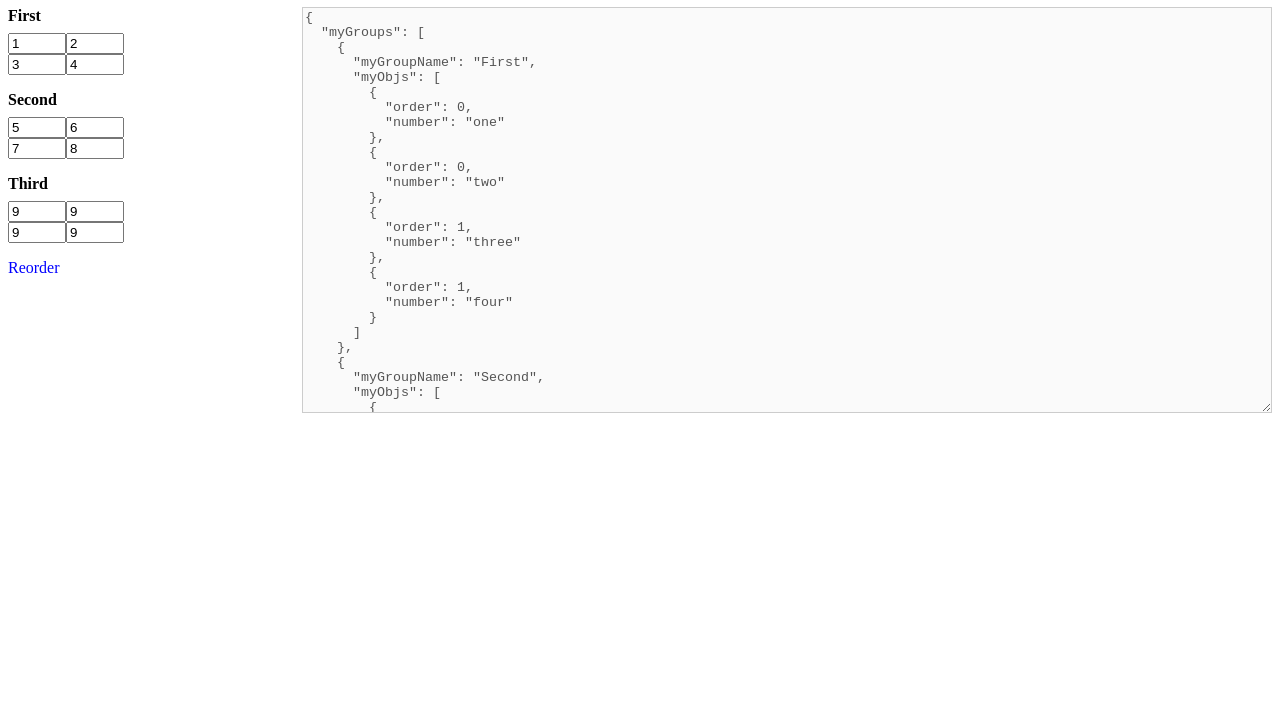
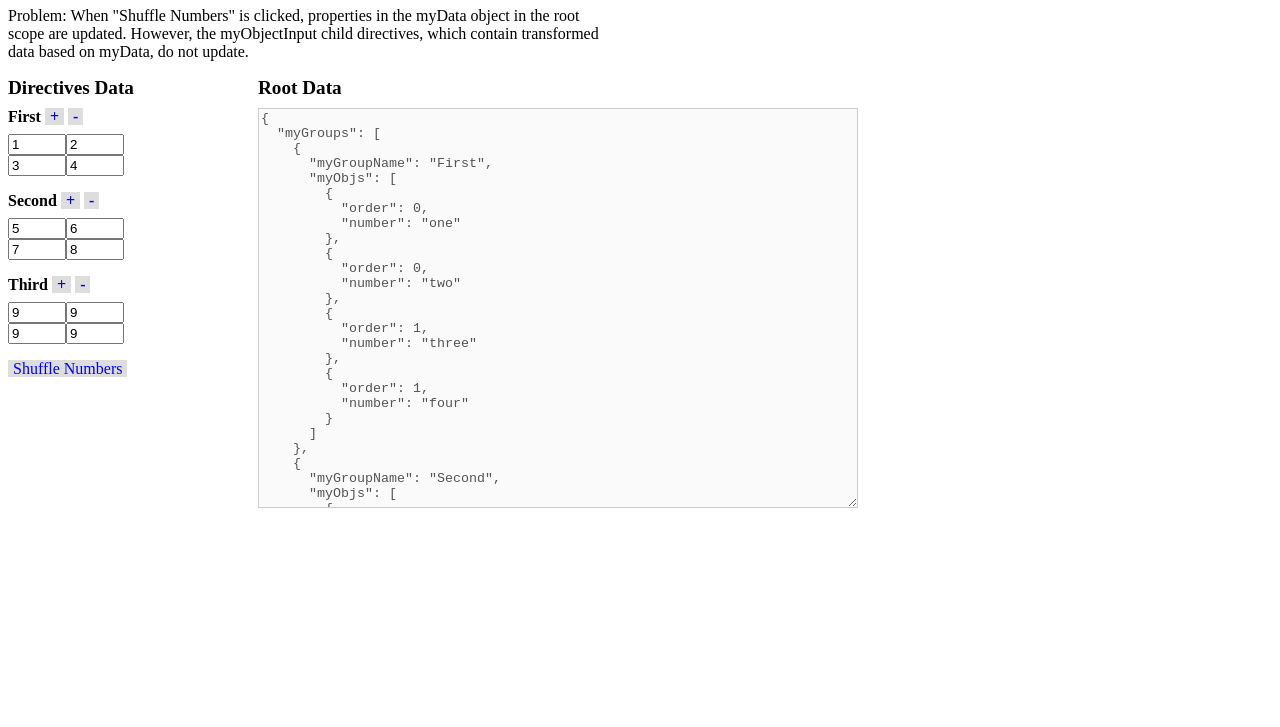
Before and after one commit to gagechoat/plnkr_transform, a plain HTML site: page index.html in a window 1280 px wide. Shown: the part 73-800 px from the top of the page. Drawn offline with nearby package versions, Linux system fonts and the light colour scheme.

Commit message:
prep for upload to plnkr

```diff
--- a/index.html
+++ b/index.html
@@ -9,17 +9,26 @@
   </head>
 
   <body>
-    <h1>Explore Data Binding with Transformation</h1>
+    <h1>Data Binding with Directive Transformation</h1>
+
+    <p>Problem: When "Shuffle Numbers" is clicked, properties in the myData object in the root scope are updated. However, the myObjectInput child directives, which contain transformed data based on myData, do not update.<p>
 
     <div ng-app="myApp" ng-controller="MainCtrl">
-      <textarea disabled='disabled'>{{ myData | json }}</textarea>
-      <div class="group" ng-repeat="group in myData.myGroups">
-        <h4>{{ group.myGroupName }}</h4>
-        <my-object-inputs ng-model="group.myObjs"></my-object-inputs>
-        <!-- <a ng-click="duplicateGroup( group )">Duplicate</a>
-        <a ng-click="removeGroup( group )">Remove</a> -->
+      <div class="left">
+        <h2>Directives Data</h2>
+        <div class="group" ng-repeat="group in myData.myGroups">
+          <h4>{{ group.myGroupName }}
+            <a class="btn" ng-click="duplicateGroup( group )">+</a>
+            <a class="btn" ng-click="removeGroup( group )">-</a>
+          </h4>
+          <my-object-inputs ng-model="group.myObjs"></my-object-inputs>
+        </div>
+        <div class="group"><a class="btn" ng-click="shuffle()">Shuffle Numbers</a></div>
       </div>
-      <div class="group"><a ng-click="reorder()">Reorder</a></div>
+      <div class="right">
+        <h2>Root Data</h2>
+        <textarea disabled='disabled'>{{ myData | json }}</textarea>
+      </div>
     </div>
   </body>
 </html>
--- a/main.js
+++ b/main.js
@@ -70,7 +70,7 @@ angular.module('myApp').controller('MainCtrl', ['$scope', '$filter',
       ]
     };
 
-    $scope.reorder = function() {
+    $scope.shuffle = function() {
       // gather all numbers
       var numbersArr = [];
       for ( var i = 0; i < $scope.myData.myGroups.length; i++ ) {
@@ -91,21 +91,21 @@ angular.module('myApp').controller('MainCtrl', ['$scope', '$filter',
       }
     }
 
-    // $scope.duplicateGroup = function( group ) {
-    //   $scope.myData.myGroups.push( angular.copy( group ) );
-    //   $scope.myData.myGroups[$scope.myData.myGroups.length-1].myObjs = angular.copy(group.myObjs);
+    $scope.duplicateGroup = function( group ) {
+      $scope.myData.myGroups.push( angular.copy( group ) );
+      $scope.myData.myGroups[$scope.myData.myGroups.length-1].myObjs = angular.copy(group.myObjs);
 
-    //   //console.log( 'duplicateSection: section = ' ); console.dir( section );
-    //   //console.log( 'duplicateSection: newSection = ' ); console.dir( newSection );
-    // };
+      //console.log( 'duplicateSection: section = ' ); console.dir( section );
+      //console.log( 'duplicateSection: newSection = ' ); console.dir( newSection );
+    };
 
-    // $scope.removeGroup = function( group ) {
-    //   //console.log('removeSection (before): section = '); console.dir(section);
-    //   if ( $scope.myData.myGroups.length > 1 ) {
-    //     var index = $scope.myData.myGroups.indexOf( group );
-    //     $scope.myData.myGroups.splice(index, 1);
-    //   }
-    //   //console.log('removeSection (after): section = '); console.dir(section);
-    // };
+    $scope.removeGroup = function( group ) {
+      //console.log('removeSection (before): section = '); console.dir(section);
+      if ( $scope.myData.myGroups.length > 1 ) {
+        var index = $scope.myData.myGroups.indexOf( group );
+        $scope.myData.myGroups.splice(index, 1);
+      }
+      //console.log('removeSection (after): section = '); console.dir(section);
+    };
   }
 ]);
--- a/style.css
+++ b/style.css
@@ -2,9 +2,16 @@ a {
 	color: blue;
 	cursor: pointer;
 }
+h2 {
+	margin: 0 0 0.5em;
+	font-size: 1.2em;
+}
 h4 {
 	margin: 0 0 0.5em;
 	font-size: 1em;
+}
+p {
+	max-width: 600px;
 }
 ul {
 	margin: 0;
@@ -18,15 +25,26 @@ input {
 }
 textarea {
 	border: 1px solid #ccc;
-	clear: none;
+	box-sizing: border-box;
 	height: 400px;
-	float: right;
-	width: calc(100% - 300px);
+	width: 100%;
+}
+.btn {
+	background: #ddd;
+	padding: 0 5px;
 }
 .group {
-	clear: left;
+	margin: 0 0 1em;
+}
+.left {
+	clear: none;
 	float: left;
-	margin: 0 0 1em;
 	padding: 0;
 	width: 250px;
 }
+.right {
+	clear: none;
+	float: left;
+	max-width: 600px;
+	width: calc(100% - 300px);
+}
```
Also changed, not shown: 1 other file.
